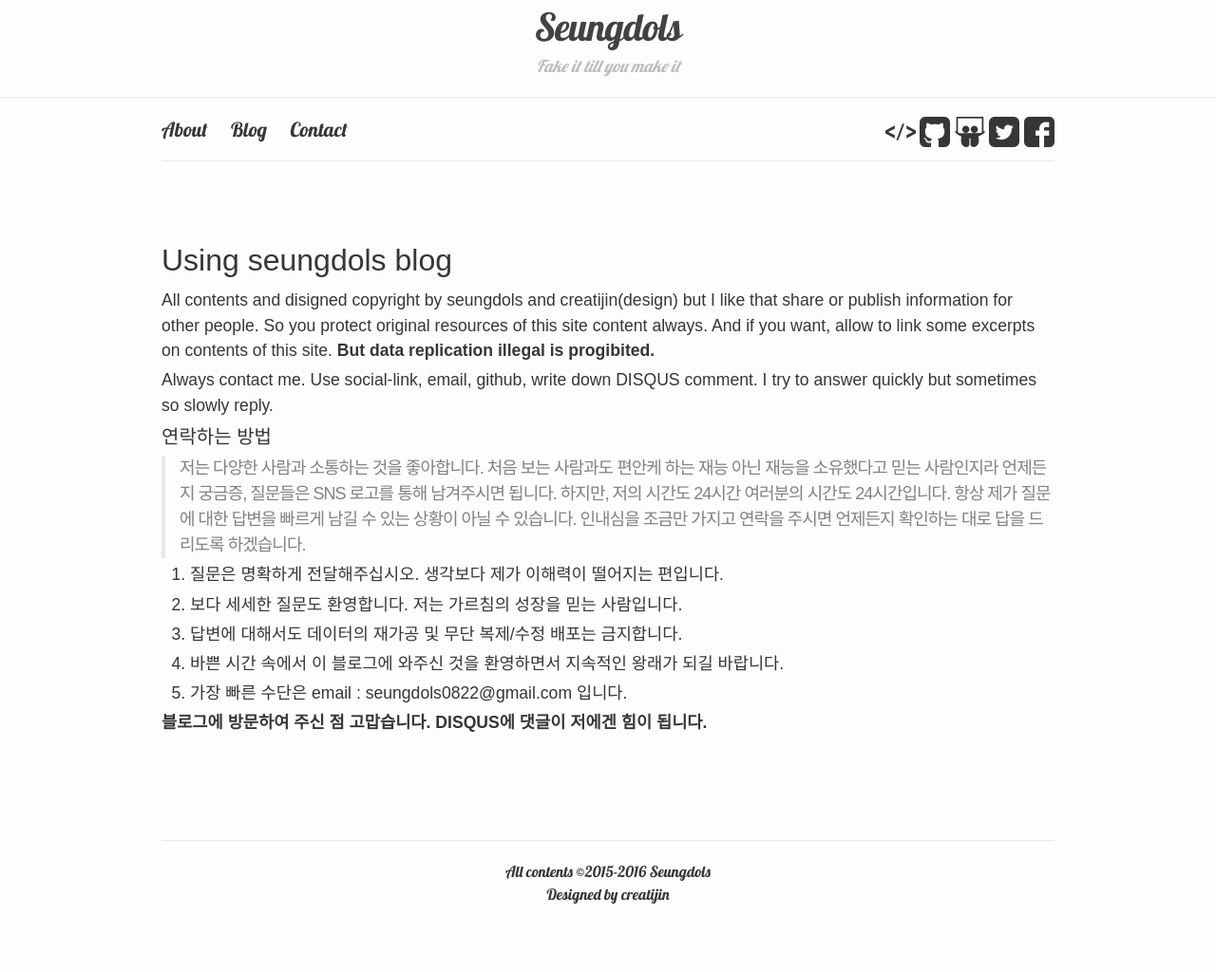
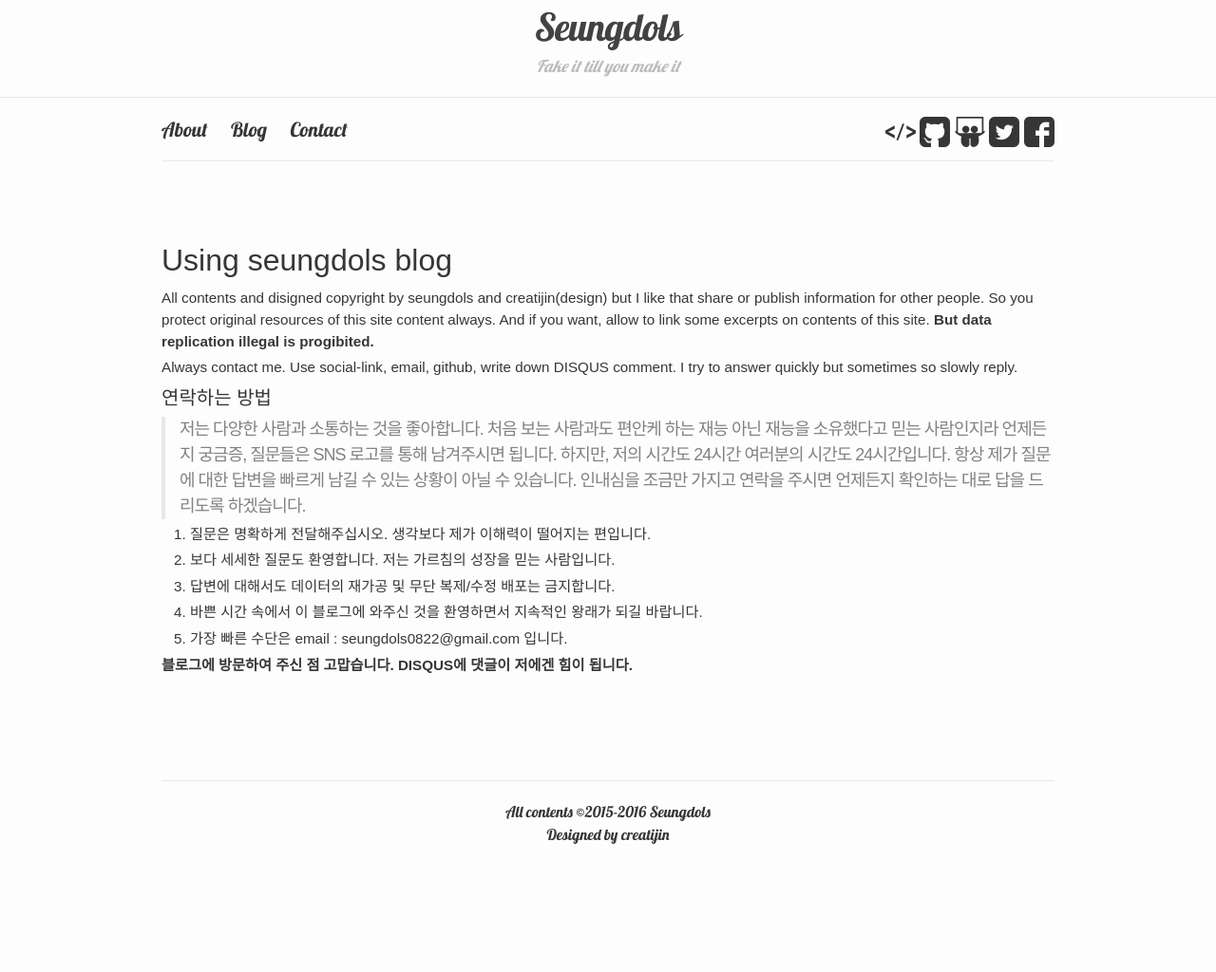
Before and after one commit to seungdols/seungdols.github.io, a Jekyll site: the page built from contact.md, in a window 1280 px wide. Shown: the whole page at 95% size. Built offline with Jekyll 4.4.1, drawn with Linux system fonts in a browser that asks for light colours; some web fonts are replaced; comment, search, counter and statistics services are not loaded; after the commit the page ends 961 px from its top, so only the background shows below that.

Commit message:
change font size of post

```diff
--- a/_sass/_layout.scss
+++ b/_sass/_layout.scss
@@ -278,7 +278,7 @@
 
 .post-content {
     font-family: $post-content-font;
-    font-size: 1.1rem;
+    font-size: $post-content-font-size;
     margin-bottom: $spacing-unit;
 
     h2 {
--- a/css/main.scss
+++ b/css/main.scss
@@ -10,6 +10,7 @@ $base-font-family: 'Lobster', Roboto,Helvetica Neue, Helvetica, Arial, sans-seri
 $post-content-font: 'Jeju Gothic', sans-serif;
 $post-desc-font: 'Hanna', sans-serif;
 $base-font-size:   1rem;
+$post-content-font-size: 0.95rem;
 $base-font-weight: 400;
 $small-font-size:  $base-font-size * 0.875;
 $base-line-height: 1.5;
```
